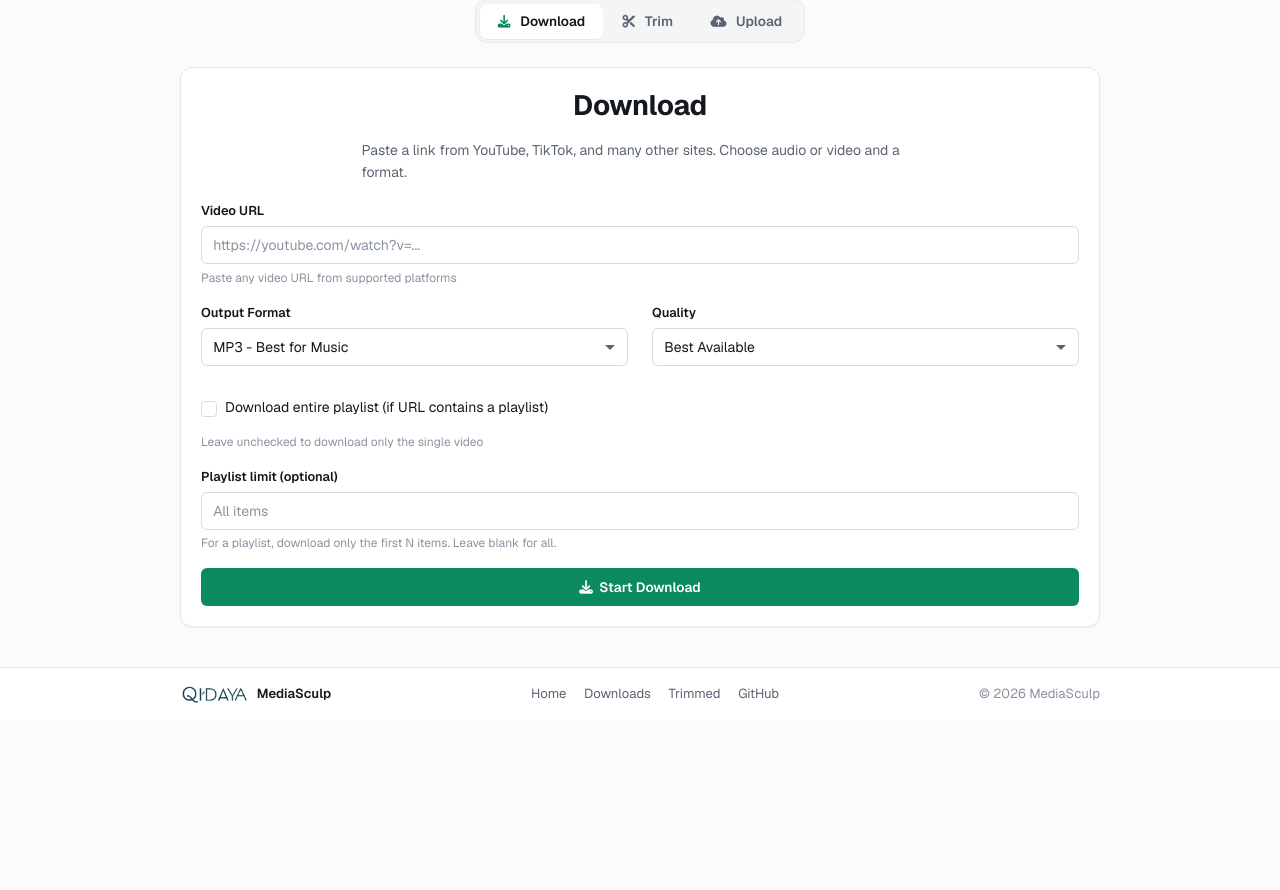
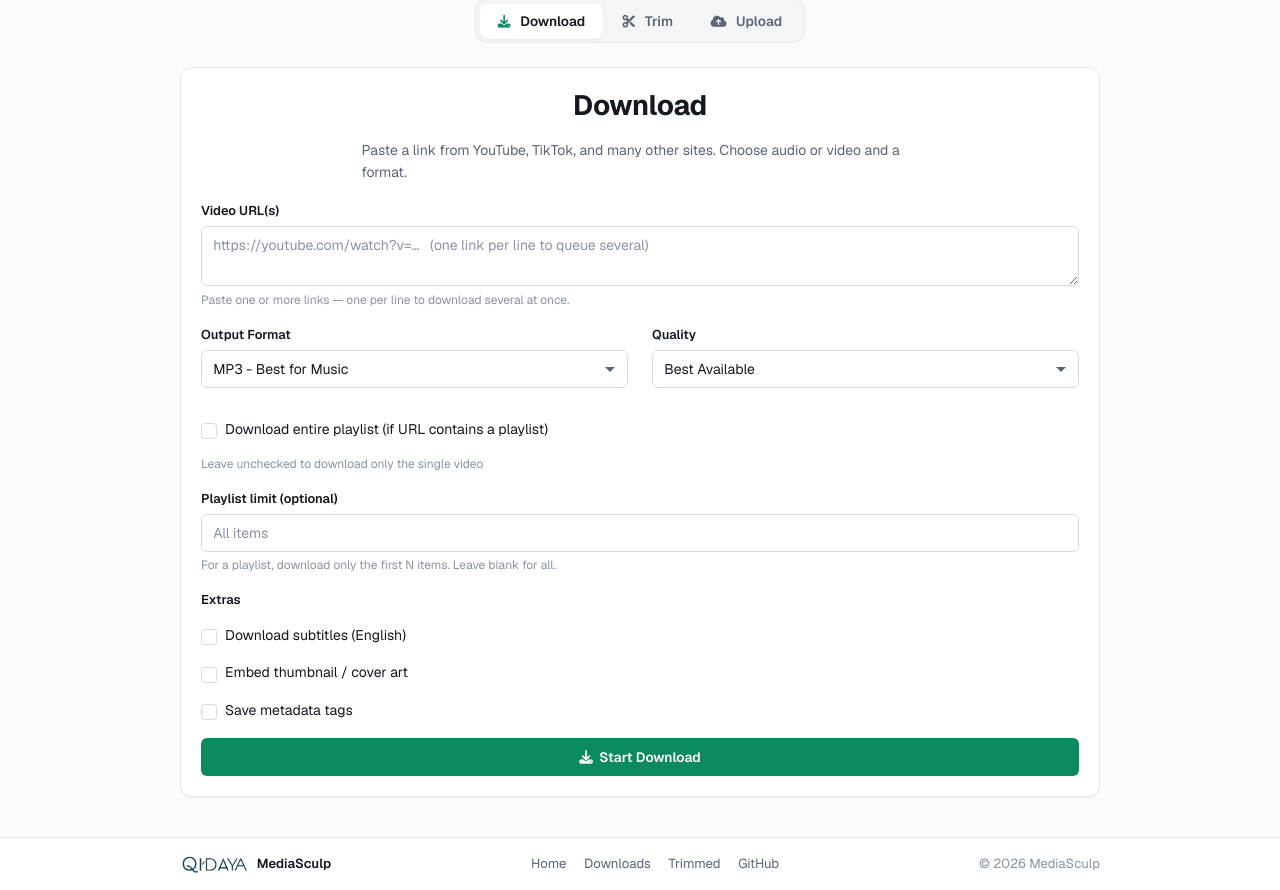
Before and after one commit to bomino/MediaSculp2.0, a Flask app: page / in a window 1280 px wide. Shown: the part 195-1085 px from the top of the page. Before the commit the page ends 898 px from the top, so only its background shows below. Run offline with Flask 3, Linux system fonts and the light colour scheme; data that the repository does not hold is empty; some libraries are stand-ins or nearby versions.

Commit message:
Phase 4: richer downloader (extras + multi-URL + presets)
- Optional per-download extras: subtitles (English), embed thumbnail/cover art,
  and save metadata tags — mapped to extra yt-dlp postprocessors in
  _build_ydl_opts (writesubtitles/writethumbnail + EmbedThumbnail/FFmpegMetadata)
- Multi-URL: the URL box is now a textarea; several links (one per line) each
  become their own job in the panel, under the concurrency limit
- Remember the last format/quality/extras in localStorage
- Verified live: an MP3 download with extras has embedded cover art (APIC) and
  ID3 tags (TIT2) plus a subtitle file
- Tests for the extras opts, _parse_extras, and multi-URL (38 total); docs updated
- Subtitles limited to subtitleslangs=['en'] — a wildcard pulls dozens of
  auto-translated tracks, trips YouTube's rate limiter, and aborts the download

Co-Authored-By: Claude Fable 5 <noreply@anthropic.com>
Claude-Session: https://claude.ai/code/session_01JfnxF37V1LaWC7sCK9qzfo

```diff
--- a/routes/main.py
+++ b/routes/main.py
@@ -88,7 +88,15 @@ def _parse_limit(raw):
     return value if value > 0 else None
 
 
-def _build_ydl_opts(download_folder, ffmpeg_location, format_choice, quality, playlist_wanted, limit=None):
+EXTRA_OPTIONS = ("subtitles", "thumbnail", "metadata")
+
+
+def _parse_extras(form):
+    return {name for name in EXTRA_OPTIONS if form.get("opt_" + name)}
+
+
+def _build_ydl_opts(download_folder, ffmpeg_location, format_choice, quality, playlist_wanted, limit=None, extras=None):
+    extras = extras or set()
     opts = {
         "outtmpl": os.path.join(download_folder, "%(title)s.%(ext)s"),
         "noplaylist": not (playlist_wanted or limit),
@@ -102,18 +110,35 @@ def _build_ydl_opts(download_folder, ffmpeg_location, format_choice, quality, pl
     if ffmpeg_location:
         opts["ffmpeg_location"] = ffmpeg_location
 
+    postprocessors = []
     if format_choice == "mp4":
         opts["format"] = _video_format(quality)
         opts["merge_output_format"] = "mp4"
     else:
         opts["format"] = "bestaudio/best"
-        opts["postprocessors"] = [
+        postprocessors.append(
             {
                 "key": "FFmpegExtractAudio",
                 "preferredcodec": AUDIO_CODEC.get(format_choice, "mp3"),
                 "preferredquality": _audio_quality(quality),
             }
-        ]
+        )
+
+    if "subtitles" in extras:
+        opts["writesubtitles"] = True
+        opts["writeautomaticsub"] = True
+        # Just English — a wildcard pulls dozens of auto-translated tracks and
+        # trips YouTube's rate limiter, which can abort the whole download.
+        opts["subtitleslangs"] = ["en"]
+        if format_choice == "mp4":
+            postprocessors.append({"key": "FFmpegEmbedSubtitle"})
+    if "thumbnail" in extras:
+        opts["writethumbnail"] = True
+        postprocessors.append({"key": "EmbedThumbnail"})
+    if "metadata" in extras:
+        postprocessors.append({"key": "FFmpegMetadata"})
+
+    opts["postprocessors"] = postprocessors
     return opts
 
 
@@ -216,7 +241,7 @@ def _record(db_path, job_id, status, error):
         pass  # history is best-effort; never fail a download over it
 
 
-def _run_download(job_id, download_folder, ffmpeg_location, url, format_choice, quality, playlist_wanted, limit, max_concurrent, db_path, logger):
+def _run_download(job_id, download_folder, ffmpeg_location, url, format_choice, quality, playlist_wanted, limit, extras, max_concurrent, db_path, logger):
     semaphore = _get_semaphore(max_concurrent)
     semaphore.acquire()
     try:
@@ -229,7 +254,7 @@ def _run_download(job_id, download_folder, ffmpeg_location, url, format_choice,
             return
         _update_job(job_id, status="running", message="Starting…")
 
-        opts = _build_ydl_opts(download_folder, ffmpeg_location, format_choice, quality, playlist_wanted, limit)
+        opts = _build_ydl_opts(download_folder, ffmpeg_location, format_choice, quality, playlist_wanted, limit, extras)
         opts["progress_hooks"] = [_make_progress_hook(job_id)]
         opts["postprocessor_hooks"] = [_make_pp_hook(job_id)]
         opts["quiet"] = True
@@ -264,7 +289,7 @@ def _run_download(job_id, download_folder, ffmpeg_location, url, format_choice,
         semaphore.release()
 
 
-def _launch_download(url, format_choice, quality, playlist_wanted, limit):
+def _launch_download(url, format_choice, quality, playlist_wanted, limit, extras):
     download_folder = current_app.config["DOWNLOAD_FOLDER"]
     ffmpeg_location = current_app.config.get("FFMPEG_LOCATION")
     max_concurrent = current_app.config["MAX_CONCURRENT_DOWNLOADS"]
@@ -294,6 +319,7 @@ def _launch_download(url, format_choice, quality, playlist_wanted, limit):
             quality,
             playlist_wanted,
             limit,
+            extras,
             max_concurrent,
             db_path,
             logger,
@@ -305,15 +331,21 @@ def _launch_download(url, format_choice, quality, playlist_wanted, limit):
 
 
 def _start_download():
-    url = (request.form.get("url") or "").strip()
-    if not url:
+    urls = (request.form.get("url") or "").split()
+    if not urls:
         flash("Please enter a video URL.", "danger")
         return None
     format_choice = request.form.get("format", "mp3")
     quality = request.form.get("quality")
     playlist_wanted = bool(request.form.get("playlist"))
     limit = _parse_limit(request.form.get("limit"))
-    return _launch_download(url, format_choice, quality, playlist_wanted, limit)
+    extras = _parse_extras(request.form)
+    first = None
+    for url in urls:
+        job_id = _launch_download(url, format_choice, quality, playlist_wanted, limit, extras)
+        if job_id and first is None:
+            first = job_id
+    return first
 
 
 def _handle_trim(download_folder, trimmed_folder):
@@ -401,7 +433,7 @@ def redownload(download_id):
     if not row:
         flash("That download was not found in history.", "danger")
         return redirect(url_for("main.history"))
-    job_id = _launch_download(row["url"], row.get("format") or "mp3", None, False, None)
+    job_id = _launch_download(row["url"], row.get("format") or "mp3", None, False, None, set())
     if job_id:
         flash("Re-download started.", "success")
         return redirect(url_for("main.index", job=job_id))
--- a/templates/index.html
+++ b/templates/index.html
@@ -45,10 +45,10 @@
                 <form action="/" method="POST" id="download-form">
                     <input type="hidden" name="csrf_token" value="{{ csrf_token() }}">
                     <div class="form-group">
-                        <label for="url" class="form-label">Video URL</label>
-                        <input type="text" class="form-control" id="url" name="url"
-                               placeholder="https://youtube.com/watch?v=..." required>
-                        <div class="help-text">Paste any video URL from supported platforms</div>
+                        <label for="url" class="form-label">Video URL(s)</label>
+                        <textarea class="form-control" id="url" name="url" rows="2"
+                                  placeholder="https://youtube.com/watch?v=…   (one link per line to queue several)" required></textarea>
+                        <div class="help-text">Paste one or more links — one per line to download several at once.</div>
                     </div>
 
                     <div class="row">
@@ -89,6 +89,22 @@
                         <label for="limit" class="form-label">Playlist limit (optional)</label>
                         <input type="number" class="form-control" id="limit" name="limit" min="1" placeholder="All items">
                         <div class="help-text">For a playlist, download only the first N items. Leave blank for all.</div>
+                    </div>
+
+                    <div class="form-group">
+                        <label class="form-label">Extras</label>
+                        <div class="form-check">
+                            <input class="form-check-input" type="checkbox" id="opt_subtitles" name="opt_subtitles">
+                            <label class="form-check-label" for="opt_subtitles">Download subtitles (English)</label>
+                        </div>
+                        <div class="form-check">
+                            <input class="form-check-input" type="checkbox" id="opt_thumbnail" name="opt_thumbnail">
+                            <label class="form-check-label" for="opt_thumbnail">Embed thumbnail / cover art</label>
+                        </div>
+                        <div class="form-check">
+                            <input class="form-check-input" type="checkbox" id="opt_metadata" name="opt_metadata">
+                            <label class="form-check-label" for="opt_metadata">Save metadata tags</label>
+                        </div>
                     </div>
 
                     <button type="submit" name="action" value="Download Playlist" class="btn btn-primary btn-block">
@@ -399,6 +415,36 @@ document.addEventListener('DOMContentLoaded', function() {
             }
         });
     }
+
+    // Remember the last download options across visits.
+    (function () {
+        const KEY = 'mediasculp_prefs';
+        const fields = ['format', 'quality', 'playlist', 'limit', 'opt_subtitles', 'opt_thumbnail', 'opt_metadata'];
+        try {
+            const saved = JSON.parse(localStorage.getItem(KEY) || '{}');
+            if (saved.format && formatSelect) {
+                formatSelect.value = saved.format;
+                formatSelect.dispatchEvent(new Event('change'));
+            }
+            fields.forEach(function (id) {
+                const el = document.getElementById(id);
+                if (!el || !(id in saved)) { return; }
+                if (el.type === 'checkbox') { el.checked = saved[id]; }
+                else { el.value = saved[id]; }
+            });
+        } catch (e) {}
+        if (downloadForm) {
+            downloadForm.addEventListener('submit', function () {
+                const prefs = {};
+                fields.forEach(function (id) {
+                    const el = document.getElementById(id);
+                    if (!el) { return; }
+                    prefs[id] = el.type === 'checkbox' ? el.checked : el.value;
+                });
+                try { localStorage.setItem(KEY, JSON.stringify(prefs)); } catch (e) {}
+            });
+        }
+    })();
 });
 </script>
 {% endblock %}
```
Also changed, not shown: CLAUDE.md (+1 -0 lines), tests/test_app.py (+42 -0 lines), README.md.
